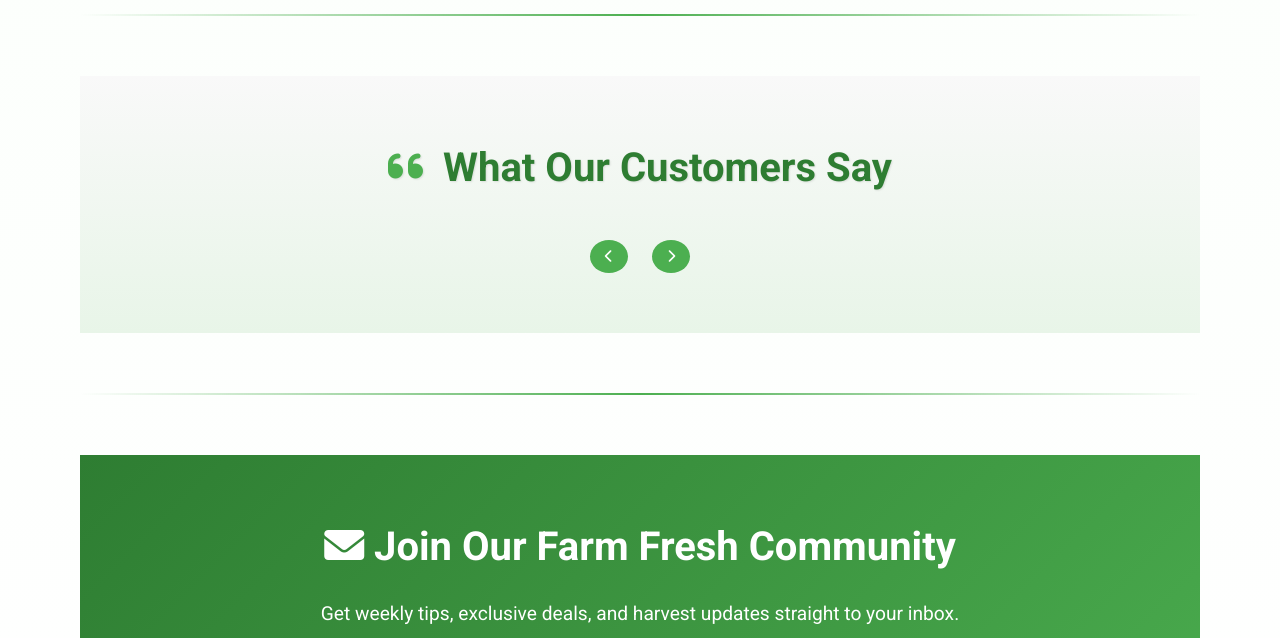
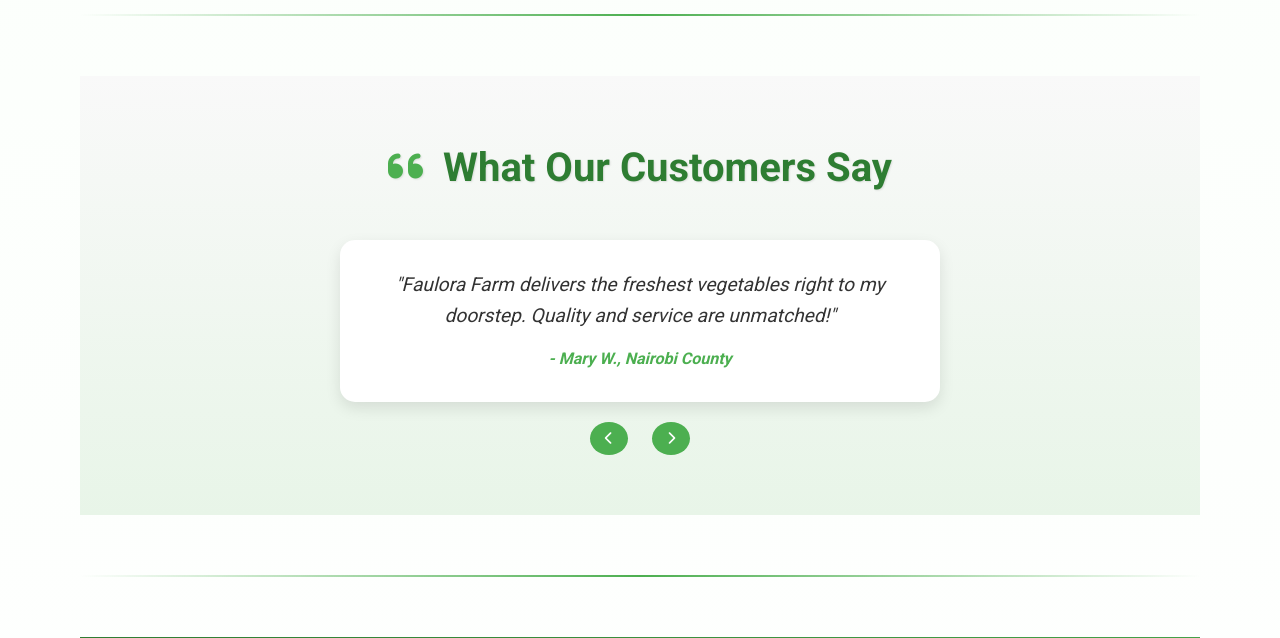
Before and after one commit to Tash465/Faulora-Farm, a Django app: page / in a window 1280 px wide. Shown: the part 3191-3829 px from the top of the page. Run offline with Django 5.2, Linux system fonts and the light colour scheme; data comes from the database, SQL or seed files in the repository.

Commit message:
change in template

```diff
--- a/products/templates/home.html
+++ b/products/templates/home.html
@@ -162,12 +162,26 @@
     <div class="section-container">
         <h2 id="testimonials-heading"><i class="fas fa-quote-left" aria-hidden="true"></i> What Our Customers Say</h2>
         <div class="testimonial-carousel" aria-live="polite">
-                {% for testimonial in testimonials %}
-                <div class="testimonial {% if forloop.first %}active{% endif %}">
-                    <p>"{{ testimonial.message }}"</p>
-                    <cite>- {{ testimonial.author }}, {{ testimonial.location }}</cite>
+            <div class="testimonial active">
+                <p>"Faulora Farm delivers the freshest vegetables right to my doorstep. Quality and service are unmatched!"</p>
+                <cite>- Mary W., Nairobi County</cite>
             </div>
-                {% endfor %}
+            <div class="testimonial">
+                <p>"I love the organic fruits from Faulora Farm. My family enjoys healthy and tasty meals every day."</p>
+                <cite>- John K., Kiambu County</cite>
+            </div>
+            <div class="testimonial">
+                <p>"The delivery is always on time and the produce is top-notch. Highly recommended!"</p>
+                <cite>- Amina M., Mombasa County</cite>
+            </div>
+            <div class="testimonial">
+                <p>"Great variety of farm products. I especially enjoy the dairy section. Excellent service!"</p>
+                <cite>- Peter O., Nakuru County</cite>
+            </div>
+            <div class="testimonial">
+                <p>"Affordable prices and fresh products. Shopping at Faulora Farm is a delight."</p>
+                <cite>- Grace N., Kisumu County</cite>
+            </div>
         </div>
         <div class="carousel-controls">
             <button class="carousel-btn prev" aria-label="Previous testimonial"><i class="fas fa-chevron-left"></i></button>
@@ -177,6 +191,7 @@
 </section>
 
 <div class="section-divider"></div>
+
 
     <!-- Newsletter -->
     <section class="newsletter fade-in" aria-labelledby="newsletter-heading">
```
Lines whose indentation alone changed are shown as unchanged.
